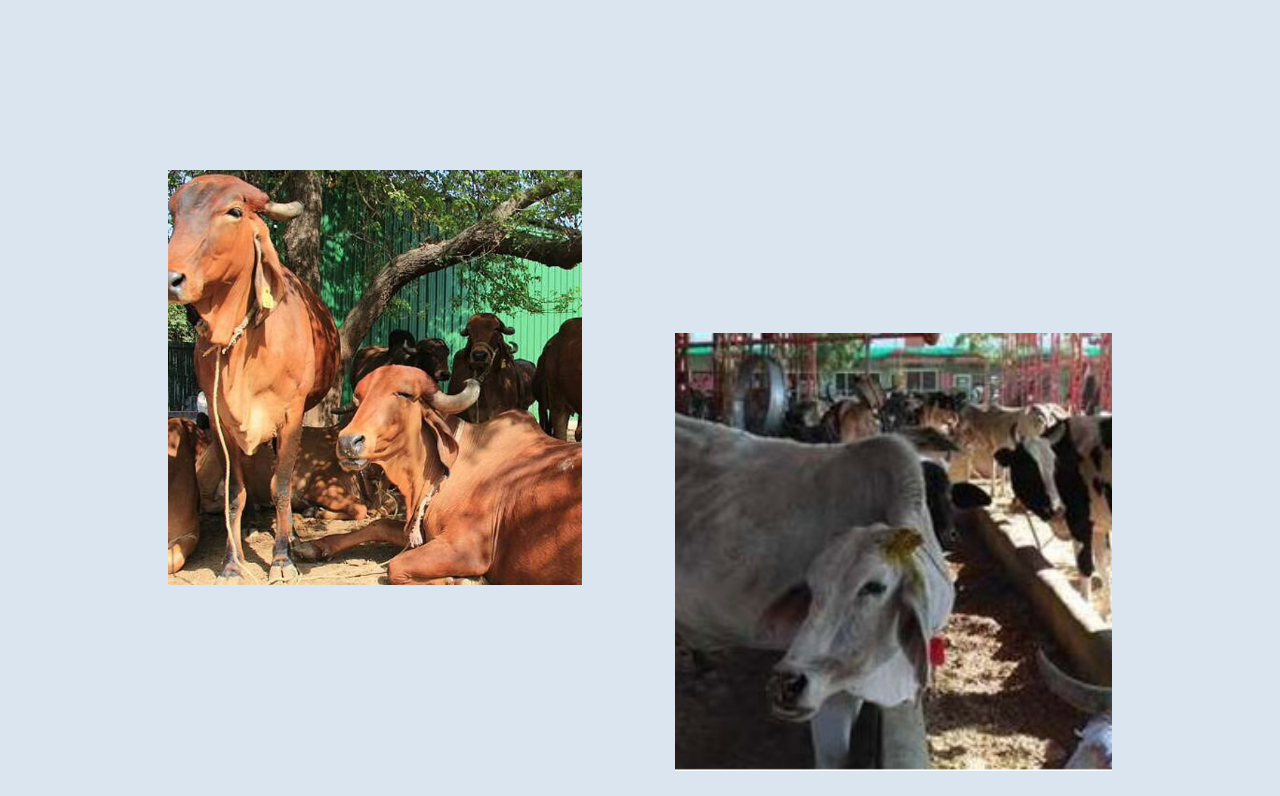
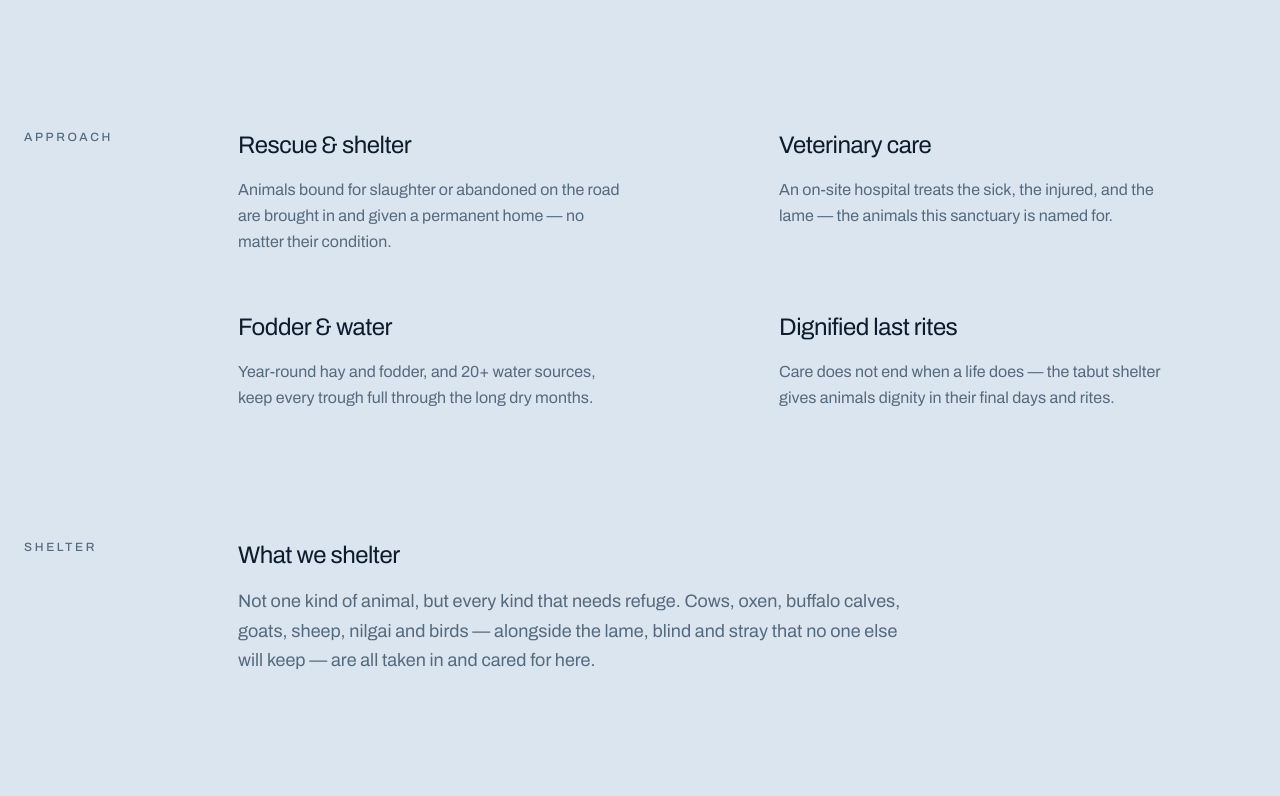
Before and after one commit to Viram-Tech/kuvalapanjrapole, a React (Vite) app: page / in a window 1280 px wide. Shown: the part 1224-2020 px from the top of the page. Built offline with nearby package versions, Linux system fonts and the light colour scheme.

Commit message:
Consistent font stack across languages (Archivo + Noto fallbacks); remove Overview collage

```diff
--- a/src/index.css
+++ b/src/index.css
@@ -18,8 +18,11 @@
   --color-saffron: #123a5e;
   --color-olive: #46617c; /* "Funded" badge → slate blue */
 
-  --font-display: 'Archivo', ui-sans-serif, system-ui, sans-serif;
-  --font-sans: 'Archivo', ui-sans-serif, system-ui, sans-serif;
+  /* Archivo first so Latin/English always renders in Archivo; the Noto fonts
+     are fallbacks the browser uses only for Gujarati/Devanagari glyphs. This
+     keeps type consistent across language switches. */
+  --font-display: 'Archivo', 'Noto Sans Gujarati', 'Noto Sans Devanagari', ui-sans-serif, system-ui, sans-serif;
+  --font-sans: 'Archivo', 'Noto Sans Gujarati', 'Noto Sans Devanagari', ui-sans-serif, system-ui, sans-serif;
   --font-guj: 'Noto Sans Gujarati', sans-serif;
   --font-dev: 'Noto Sans Devanagari', sans-serif;
 }
@@ -49,14 +52,6 @@ body {
   font-weight: 500;
   letter-spacing: 0.22em;
   text-transform: uppercase;
-}
-
-/* Language-specific type so Gujarati/Hindi render well */
-:lang(gu) {
-  font-family: var(--font-guj);
-}
-:lang(hi) {
-  font-family: var(--font-dev);
 }
 
 /* ---- Looping hero montage (ambient "loop video" feel) ------------------- */
--- a/src/sections/Overview.jsx
+++ b/src/sections/Overview.jsx
@@ -8,31 +8,6 @@ const APPROACH = [
   { t: 'Fodder & water', d: 'Year-round hay and fodder, and 20+ water sources, keep every trough full through the long dry months.' },
   { t: 'Dignified last rites', d: 'Care does not end when a life does — the tabut shelter gives animals dignity in their final days and rites.' },
 ]
-
-// Two offset square photos on the page background.
-const COLLAGE = [
-  { src: '/images/xabout.jpg', cls: 'left-[9%] top-[6%] w-[36%] aspect-square' },
-  { src: '/images/home.jpg', cls: 'right-[9%] top-[30%] w-[38%] aspect-square' },
-]
-
-function Collage() {
-  return (
-    <div className="relative left-1/2 my-24 w-screen -translate-x-1/2 overflow-hidden md:my-32">
-      {/* mobile — stacked */}
-      <div className="grid grid-cols-1 gap-4 px-6 sm:grid-cols-2 md:hidden">
-        {COLLAGE.map((im) => (
-          <img key={im.src} src={im.src} alt="" aria-hidden="true" className="aspect-square w-full object-cover" />
-        ))}
-      </div>
-      {/* desktop — two offset squares */}
-      <div className="relative mx-auto hidden h-[85vh] max-w-6xl md:block">
-        {COLLAGE.map((im) => (
-          <img key={im.src} src={im.src} alt="" aria-hidden="true" className={`absolute object-cover ${im.cls}`} />
-        ))}
-      </div>
-    </div>
-  )
-}
 
 export default function Overview() {
   const { t } = useLang()
@@ -56,10 +31,7 @@ export default function Overview() {
         </dl>
       </div>
 
-      {/* Two offset square photos */}
-      <Collage />
-
-      <div className="mx-auto max-w-7xl px-4 sm:px-6">
+      <div className="mx-auto max-w-7xl px-4 sm:px-6 md:mt-32">
         {/* Approach — small label + 2×2 grid of principles */}
         <div className="grid gap-x-12 gap-y-10 md:grid-cols-[150px_1fr] md:gap-x-16">
           <p className="eyebrow text-xs text-ink-2">Approach</p>
```
